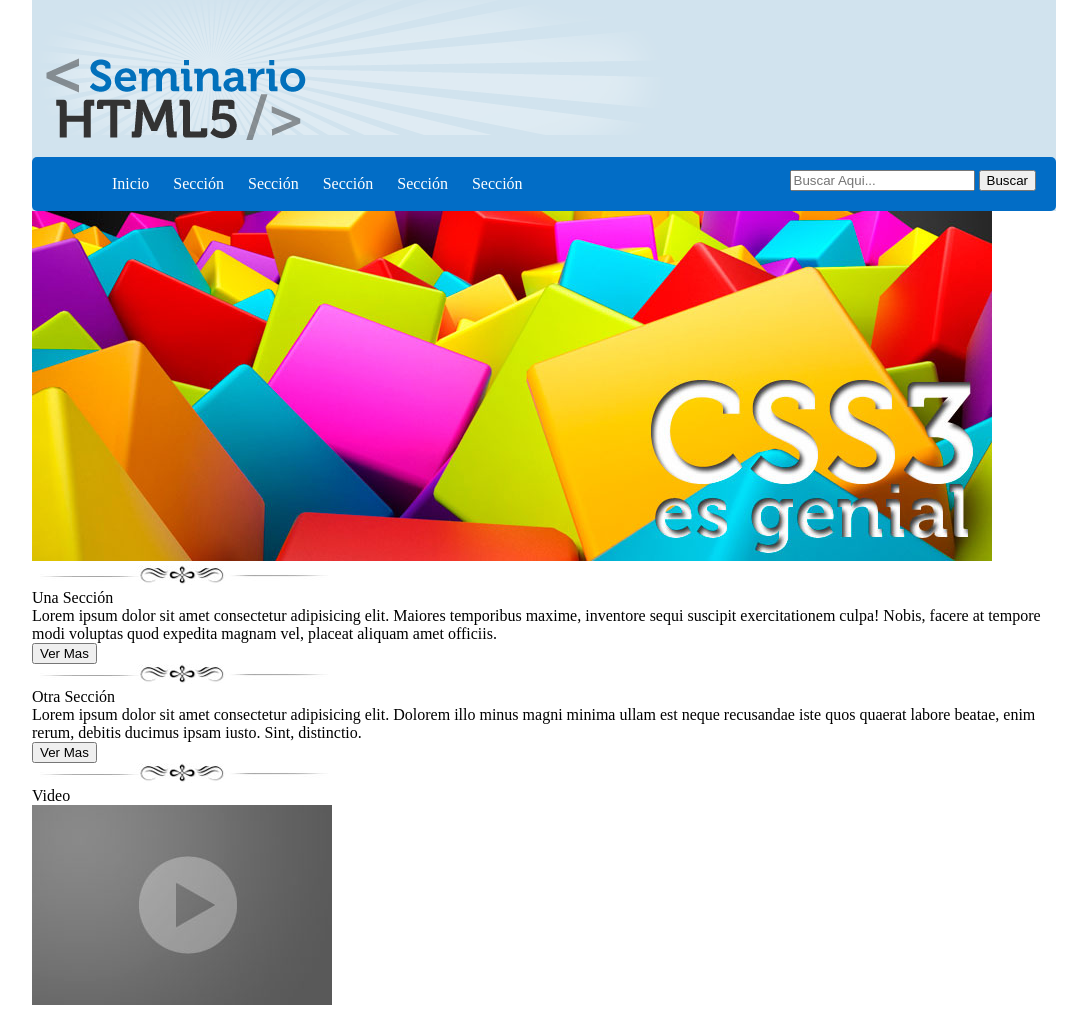
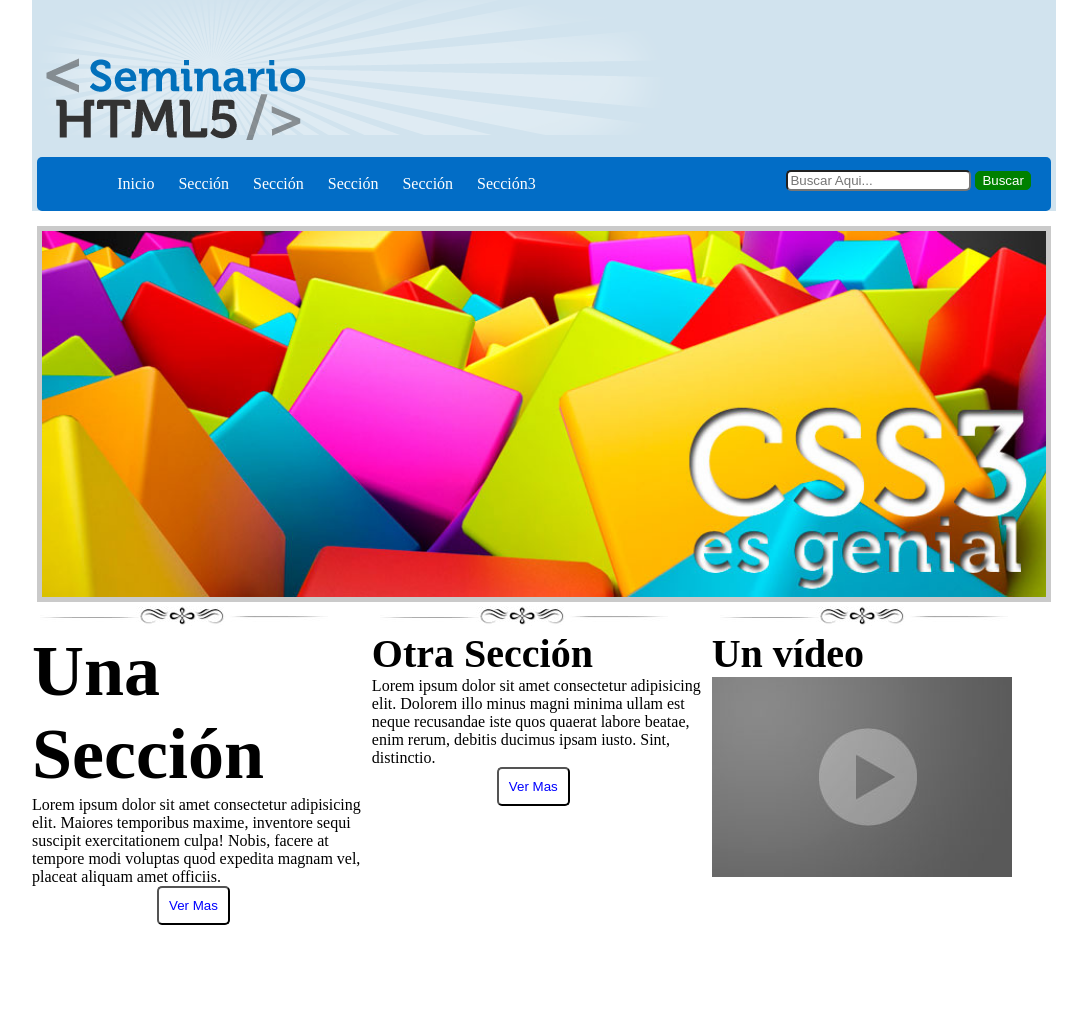
Before and after one commit to KeVVVuN/pw15162022, a plain HTML site: page PracticaCSS01/index.html in a window 1280 px wide. Shown: the whole page, without its empty margins (96-1183 px from the left). After the commit the page ends 925 px from the top, so only its background shows below. Drawn offline with Linux system fonts and the light colour scheme.

Commit message:
Practica 01 Estructura Terminada

```diff
--- a/PracticaCSS01/css/estilos.css
+++ b/PracticaCSS01/css/estilos.css
@@ -13,6 +13,8 @@ header nav{
     background-color: #026dc6;
     padding: 2px 0px;
     border-radius: 5px;
+    width: 99%;
+    margin: 0px auto;
 
 }
 
@@ -23,6 +25,16 @@ header nav form{
 
 }
 
+header nav form input{
+    border-radius: 5px;
+}
+
+header nav form input[type ="submit"]{
+    background: green ;
+    color: white;
+    border: 1px solid green;
+}
+
 header nav ul li{
     /*border: 1px solid red;*/
     display: inline-block;
@@ -31,5 +43,45 @@ header nav ul li{
 }
 
 #logo{
-        margin-top: -150px;
+    margin-top: -150px;
 }
+
+#Seccion01{
+    margin-top: 15px;
+}
+
+#Seccion01 article{
+    text-align: center;
+
+}
+
+#Seccion01 article img{
+    width: 98%;
+    border: 5px solid rgba(150, 150, 150, 0.5);
+
+}
+#Seccion02 article{
+    display: inline-block;
+    width: 32.8%;
+    vertical-align: top;
+}
+
+#Seccion02 article input[type ="submit"]{
+    background-color: white;
+    color: blue;
+    border-radius: 5px;
+    padding: 10px;
+    margin-left: 125px;
+}
+
+.unaSeccion{
+    font-size: 4.5em;
+}
+
+.nito{
+    font-weight: bold; /*Negritas*/
+}
+
+.otraSeccion{
+    font-size: 2.5em;
+}
--- a/PracticaCSS01/index.html
+++ b/PracticaCSS01/index.html
@@ -19,7 +19,7 @@
                     <li>Secci&oacute;n</li>
                     <li>Secci&oacute;n</li>
                     <li>Secci&oacute;n</li>
-                    <li>Secci&oacute;n</li>
+                    <li>Secci&oacute;n3</li>
                 </ul>
                 <form action="#">
                     <input type="text" placeholder="Buscar Aqui...">
@@ -41,7 +41,7 @@
         <article>
             <img src="img/separador.jpg" alt="">
             <br>
-            Una Sección
+            <span class="unaSeccion nito">Una Sección</span>
             <br>
             Lorem ipsum dolor sit amet consectetur adipisicing elit. Maiores temporibus maxime, inventore sequi suscipit
             exercitationem culpa! Nobis, facere at tempore modi voluptas quod expedita magnam vel, placeat aliquam amet officiis.
@@ -52,7 +52,7 @@
         <article>
             <img src="img/separador.jpg" alt="">
             <br>
-            Otra Sección
+            <span class="otraSeccion nito">Otra Sección</span>
             <br>
             Lorem ipsum dolor sit amet consectetur adipisicing elit.
             Dolorem illo minus magni minima ullam est neque recusandae iste quos quaerat labore beatae,
@@ -63,7 +63,7 @@
         <article>
             <img src="img/separador.jpg" alt="">
             <br>
-            Video
+            <span class="otraSeccion nito">Un vídeo</span>
             <br>
             <img src="img/video.jpg" alt="">
         </article>
```
